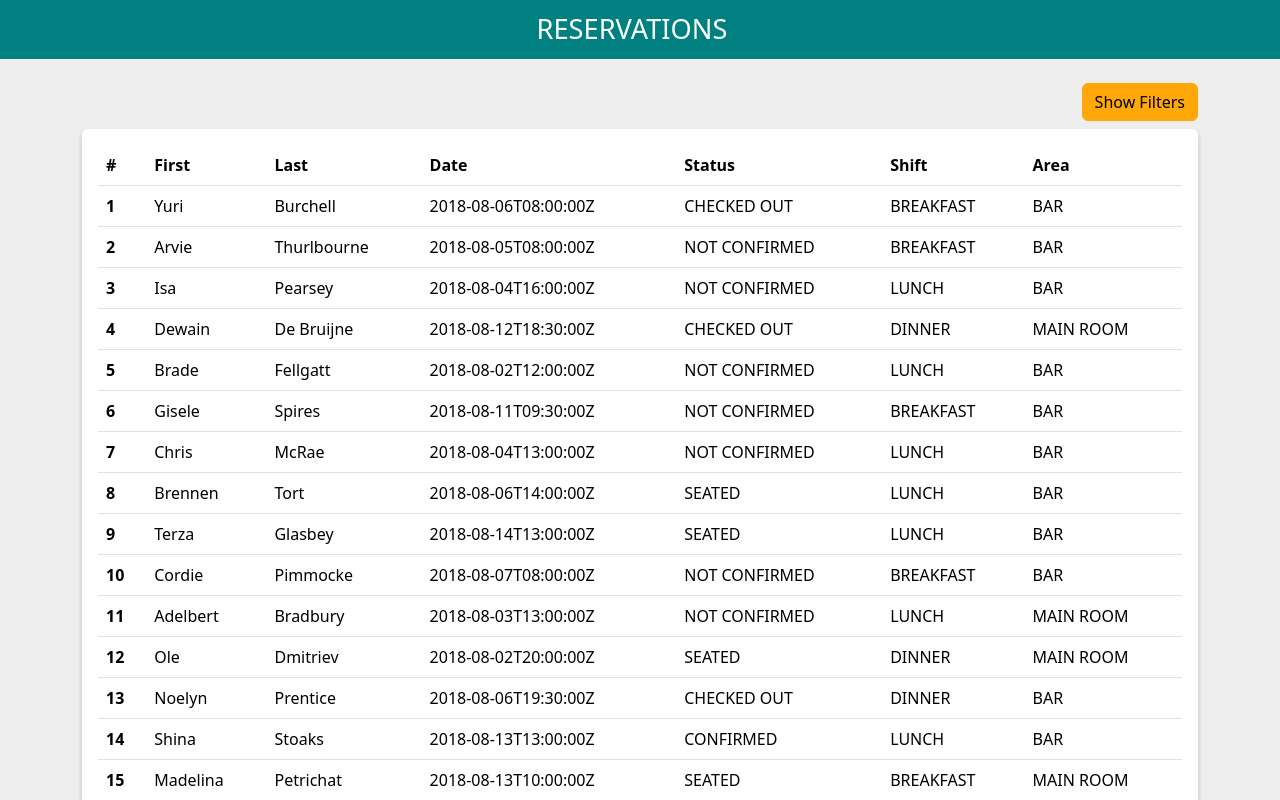
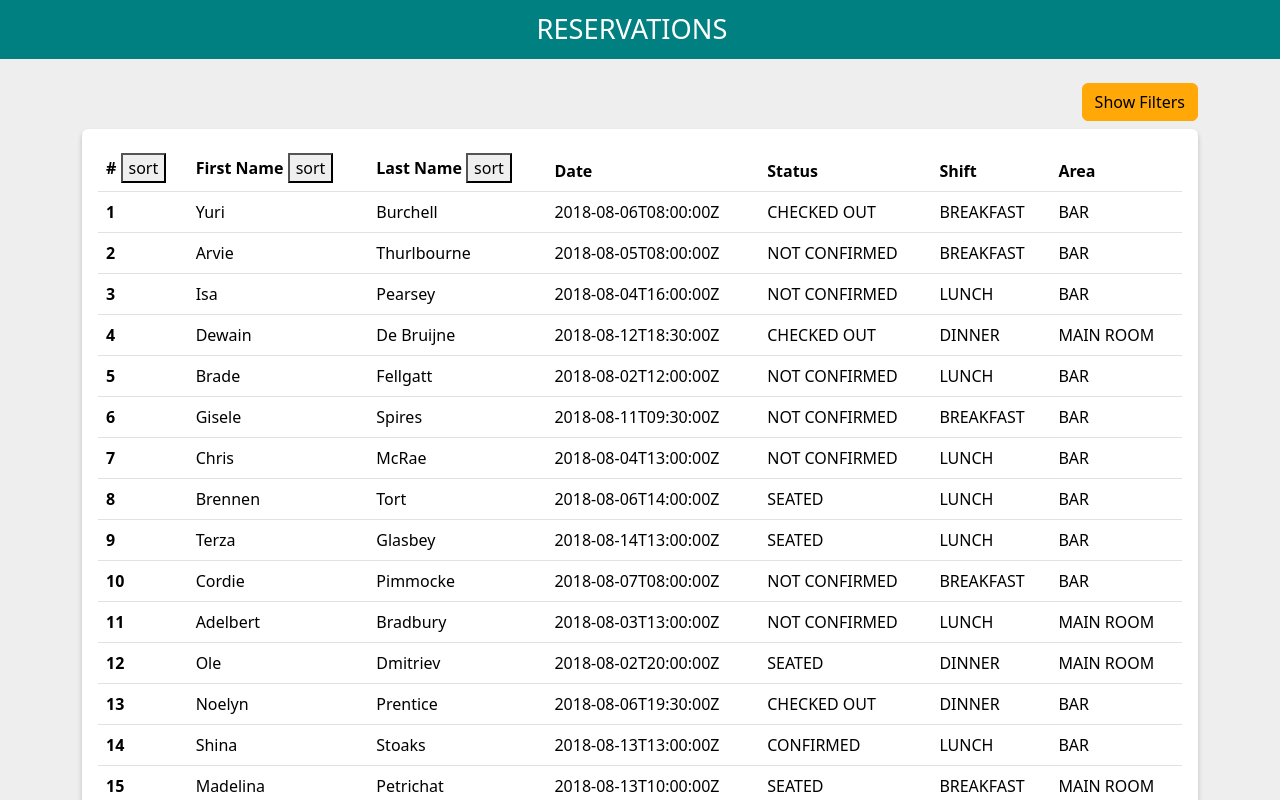
Before and after one commit to ranaRabie/yassir-reservation-app, a React (Create React App) app: page / in a window 1280 px wide. Shown: the top 800 px of the page. Built offline with nearby package versions, Linux system fonts and the light colour scheme; data requests are answered from the project's data file.

Commit message:
Create Reusable table head with sorting column option

```diff
--- a/db.json
+++ b/db.json
@@ -8,10 +8,8 @@
         "start": "2018-08-06T08:00:00Z",
         "end": "2018-08-06T09:00:00Z",
         "quantity": 1,
-        "customer": {
         "firstName": "Yuri",
-          "lastName": "Burchell"
-        },
+        "lastName": "Burchell",
         "area": "BAR",
         "guestNotes": "Likes the blue cheese burguer"
       },
@@ -23,10 +21,8 @@
         "start": "2018-08-05T08:00:00Z",
         "end": "2018-08-05T09:00:00Z",
         "quantity": 2,
-        "customer": {
         "firstName": "Arvie",
-          "lastName": "Thurlbourne"
-        },
+        "lastName": "Thurlbourne",
         "area": "BAR",
         "guestNotes": ""
       },
@@ -38,10 +34,8 @@
         "start": "2018-08-04T16:00:00Z",
         "end": "2018-08-04T16:45:00Z",
         "quantity": 9,
-        "customer": {
         "firstName": "Isa",
-          "lastName": "Pearsey"
-        },
+        "lastName": "Pearsey",
         "area": "BAR",
         "guestNotes": "The customer is a regular. Give a free drink"
       },
@@ -53,10 +47,8 @@
         "start": "2018-08-12T18:30:00Z",
         "end": "2018-08-12T20:00:00Z",
         "quantity": 2,
-        "customer": {
         "firstName": "Dewain",
-          "lastName": "De Bruijne"
-        },
+        "lastName": "De Bruijne",
         "area": "MAIN ROOM",
         "guestNotes": ""
       },
@@ -68,10 +60,8 @@
         "start": "2018-08-02T12:00:00Z",
         "end": "2018-08-02T14:30:00Z",
         "quantity": 1,
-        "customer": {
         "firstName": "Brade",
-          "lastName": "Fellgatt"
-        },
+        "lastName": "Fellgatt",
         "area": "BAR",
         "guestNotes": ""
       },
@@ -83,10 +73,8 @@
         "start": "2018-08-11T09:30:00Z",
         "end": "2018-08-11T11:00:00Z",
         "quantity": 6,
-        "customer": {
         "firstName": "Gisele",
-          "lastName": "Spires"
-        },
+        "lastName": "Spires",
         "area": "BAR",
         "guestNotes": ""
       },
@@ -98,10 +86,8 @@
         "start": "2018-08-04T13:00:00Z",
         "end": "2018-08-04T14:00:00Z",
         "quantity": 6,
-        "customer": {
         "firstName": "Chris",
-          "lastName": "McRae"
-        },
+        "lastName": "McRae",
         "area": "BAR",
         "guestNotes": ""
       },
@@ -113,10 +99,8 @@
         "start": "2018-08-06T14:00:00Z",
         "end": "2018-08-06T15:30:00Z",
         "quantity": 3,
-        "customer": {
         "firstName": "Brennen",
-          "lastName": "Tort"
-        },
+        "lastName": "Tort",
         "area": "BAR",
         "guestNotes": ""
       },
@@ -128,10 +112,8 @@
         "start": "2018-08-14T13:00:00Z",
         "end": "2018-08-14T14:00:00Z",
         "quantity": 4,
-        "customer": {
         "firstName": "Terza",
-          "lastName": "Glasbey"
-        },
+        "lastName": "Glasbey",
         "area": "BAR",
         "guestNotes": "Likes the meat well done"
       },
@@ -143,10 +125,8 @@
         "start": "2018-08-07T08:00:00Z",
         "end": "2018-08-07T09:00:00Z",
         "quantity": 3,
-        "customer": {
         "firstName": "Cordie",
-          "lastName": "Pimmocke"
-        },
+        "lastName": "Pimmocke",
         "area": "BAR",
         "guestNotes": ""
       },
@@ -158,10 +138,8 @@
         "start": "2018-08-03T13:00:00Z",
         "end": "2018-08-03T15:00:00Z",
         "quantity": 3,
-        "customer": {
         "firstName": "Adelbert",
-          "lastName": "Bradbury"
-        },
+        "lastName": "Bradbury",
         "area": "MAIN ROOM",
         "guestNotes": ""
       },
@@ -173,10 +151,8 @@
         "start": "2018-08-02T20:00:00Z",
         "end": "2018-08-02T22:30:00Z",
         "quantity": 5,
-        "customer": {
         "firstName": "Ole",
-          "lastName": "Dmitriev"
-        },
+        "lastName": "Dmitriev",
         "area": "MAIN ROOM",
         "guestNotes": ""
       },
@@ -188,10 +164,8 @@
         "start": "2018-08-06T19:30:00Z",
         "end": "2018-08-06T21:00:00Z",
         "quantity": 7,
-        "customer": {
         "firstName": "Noelyn",
-          "lastName": "Prentice"
-        },
+        "lastName": "Prentice",
         "area": "BAR",
         "guestNotes": ""
       },
@@ -203,10 +177,8 @@
         "start": "2018-08-13T13:00:00Z",
         "end": "2018-08-13T15:30:00Z",
         "quantity": 10,
-        "customer": {
         "firstName": "Shina",
-          "lastName": "Stoaks"
-        },
+        "lastName": "Stoaks",
         "area": "BAR",
         "guestNotes": ""
       },
@@ -218,10 +190,8 @@
         "start": "2018-08-13T10:00:00Z",
         "end": "2018-08-13T11:15:00Z",
         "quantity": 4,
-        "customer": {
         "firstName": "Madelina",
-          "lastName": "Petrichat"
-        },
+        "lastName": "Petrichat",
         "area": "MAIN ROOM",
         "guestNotes": ""
       },
@@ -233,10 +203,8 @@
         "start": "2018-08-10T10:45:00Z",
         "end": "2018-08-10T11:30:00Z",
         "quantity": 3,
-        "customer": {
         "firstName": "Kayle",
-          "lastName": "Sartin"
-        },
+        "lastName": "Sartin",
         "area": "MAIN ROOM",
         "guestNotes": "Likes to sit next to the window"
       },
@@ -248,10 +216,8 @@
         "start": "2018-08-13T16:00:00Z",
         "end": "2018-08-13T17:00:00Z",
         "quantity": 4,
-        "customer": {
         "firstName": "Ced",
-          "lastName": "Baudic"
-        },
+        "lastName": "Baudic",
         "area": "MAIN ROOM",
         "guestNotes": ""
       },
@@ -263,10 +229,8 @@
         "start": "2018-08-13T13:30:00Z",
         "end": "2018-08-13T14:30:00Z",
         "quantity": 6,
-        "customer": {
         "firstName": "Eal",
-          "lastName": "Slatter"
-        },
+        "lastName": "Slatter",
         "area": "MAIN ROOM",
         "guestNotes": ""
       },
@@ -278,10 +242,8 @@
         "start": "2018-08-12T14:15:00Z",
         "end": "2018-08-12T15:00:00Z",
         "quantity": 1,
-        "customer": {
         "firstName": "Filmore",
-          "lastName": "McWard"
-        },
+        "lastName": "McWard",
         "area": "MAIN ROOM",
         "guestNotes": ""
       },
@@ -293,10 +255,8 @@
         "start": "2018-08-13T19:00:00Z",
         "end": "2018-08-13T23:00:00Z",
         "quantity": 2,
-        "customer": {
         "firstName": "Ronda",
-          "lastName": "Gidney"
-        },
+        "lastName": "Gidney",
         "area": "MAIN ROOM",
         "guestNotes": ""
       }
--- a/src/components/Filters.tsx
+++ b/src/components/Filters.tsx
@@ -37,14 +37,20 @@ const Filters: React.FC<FiltersProps> = ({ onSubmitFilters, onClearFilters }) =>
 
     const clearFilters = (e: any) => {
         e.preventDefault();
+        fNameRef.current!.value = '';
+        lNameRef.current!.value = '';
+        shiftRef.current!.value = 'ALL';
+        statusRef.current!.value = 'ALL';
+        areaRef.current!.value = 'ALL';
+
         onClearFilters();
     }
 
     return (
         <>
             <div className="d-flex justify-content-end">
-                <button className="btn btn-warning mb-2" onClick={() => setIsShowFilters(!isShowFilters)}>
-                {isShowFilters ? 'Hide Filters' : 'Show Filters'}
+                <button id="toggle-filters" className="btn btn-warning mb-2" onClick={() => setIsShowFilters(!isShowFilters)}>
+                    {isShowFilters ? 'Hide Filters' : 'Show Filters'}
                 </button>
             </div>
 
@@ -97,9 +103,6 @@ const Filters: React.FC<FiltersProps> = ({ onSubmitFilters, onClearFilters }) =>
                                     </select>
                                 </div>
                             </div>
-                            {/* <div className="col-md-4">
-
-                            </div> */}
                         </div>
                         <div className="form-actions mt-3">
                             <button type="button" className="btn btn-primary" onClick={(e) => submitFilters(e)}>submit</button>
--- a/src/components/List.tsx
+++ b/src/components/List.tsx
@@ -1,6 +1,7 @@
 import React, { useEffect, useState } from 'react';
 import axios from 'axios';
 import Filters from './Filters';
+import TableHead from './TableHead';
 
 interface ListItem {
   id: number;
@@ -10,10 +11,8 @@ interface ListItem {
   start: string;
   end: string;
   quantity: number;
-  customer: {
-    firstName: string;
-    lastName: string;
-  };
+  firstName: string;
+  lastName: string;
   area: string;
   guestNotes: string;
 }
@@ -30,7 +29,34 @@ interface ListItem {
 //   LUNCH = "LUNCH",
 //   BREAKFAST = "BREAKFAST"
 // }
+const tableColumns =
+[
+  {
+    name: '#',
+    sortBy: 'id'
+  },
+  {
+    name: 'First Name',
+    sortBy: 'firstName'
+  },
+  {
+    name: 'Last Name',
+    sortBy: 'lastName'
+  },
+  {
+    name: 'Date'
+  },
+  {
+    name: 'Status'
+  },
+  {
+    name: 'Shift'
+  },
+  {
+    name: 'Area'
+  }
 
+];
 const List: React.FC = () => {
   const [data, setData] = useState<ListItem[]>([]);
   const [filteredData, setFilteredData] = useState<ListItem[]>([]);
@@ -49,13 +75,13 @@ const List: React.FC = () => {
   }, []);
 
   const applyFilters = (filters: any) => {
-    console.log(filters);
     let currentData = [...data];
 
     currentData = currentData.filter((item) => {
       for (let key in filters) {
         if (key === 'firstName' || key === 'lastName') {
-          if (filters[key] !== null && item['customer'][key as keyof typeof item.customer].toLocaleLowerCase() !== filters[key].toLocaleLowerCase()) {
+          // @ts-ignore: Unreachable code error
+          if (filters[key] !== null && item[key as keyof typeof item].toLocaleLowerCase() !== filters[key].toLocaleLowerCase()) {
             return false;
           }
         } else if (filters[key] !== null && item[key as keyof typeof item] !== filters[key]) {
@@ -72,6 +98,29 @@ const List: React.FC = () => {
     setFilteredData(data);
   }
 
+  const applySort = (sortBy: string, isAsc: boolean) => {
+    if (sortBy) {
+      let sorted = [...filteredData]
+
+      sorted = sorted.sort((a, b) => {
+          // @ts-ignore: Unreachable code error
+          if (a[sortBy] === null) return 1;
+          // @ts-ignore: Unreachable code error
+          if (b[sortBy] === null) return -1;
+          // @ts-ignore: Unreachable code error
+          if (a[sortBy] === null && b[sortBy] === null) return 0;
+          return (
+            // @ts-ignore: Unreachable code error
+            a[sortBy].toString().localeCompare(b[sortBy].toString(), "en", {
+            numeric: true,
+            }) * (isAsc ? 1 : -1)
+          );
+      });
+
+      setFilteredData(sorted);
+    }
+  }
+
 
   return (
     <div className='container'>
@@ -80,23 +129,13 @@ const List: React.FC = () => {
       <div className="card card-body">
         <div className="table-responsive">
           <table className="table">
-            <thead>
-              <tr>
-                <th scope="col">#</th>
-                <th scope="col">First</th>
-                <th scope="col">Last</th>
-                <th scope="col">Date</th>
-                <th scope="col">Status</th>
-                <th scope="col">Shift</th>
-                <th scope="col">Area</th>
-              </tr>
-            </thead>
+            <TableHead columns={tableColumns} onSortClick={applySort} />
             <tbody>
               {filteredData.map(item => (
                 <tr key={item.id}>
                   <th scope="row">{item.id}</th>
-                  <td>{item.customer.firstName}</td>
-                  <td>{item.customer.lastName}</td>
+                  <td>{item.firstName}</td>
+                  <td>{item.lastName}</td>
                   <td>{item.start}</td>
                   <td>{item.status}</td>
                   <td>{item.shift}</td>
--- /dev/null
+++ b/src/components/TableHead.tsx
@@ -0,0 +1,34 @@
+import React, { useState } from 'react';
+
+interface TableHeadProps {
+    columns: {
+        name: string;
+        sortBy?: string;
+    }[];
+
+    onSortClick: (sortBy: string, isAsc: boolean) => void
+}
+
+const TableHead: React.FC<TableHeadProps> = ({columns, onSortClick}) => {
+    const [isAsc, setIsAsc] = useState(false);
+
+    const sortClick = (sortBy: string) => {
+        onSortClick(sortBy, isAsc);
+        setIsAsc(!isAsc);
+    }
+
+    return (
+        <thead>
+            <tr>
+                {columns.map((column, idx) => (
+                    column.sortBy ?
+                    <th scope="col" key={idx}>{column.name} <button onClick={() => sortClick(column.sortBy as string)}>sort</button></th>
+                    :
+                    <th scope="col">{column.name}</th>
+                ))}
+            </tr>
+        </thead>
+    );
+};
+
+export default TableHead;
```
Lines whose indentation alone changed are shown as unchanged.
